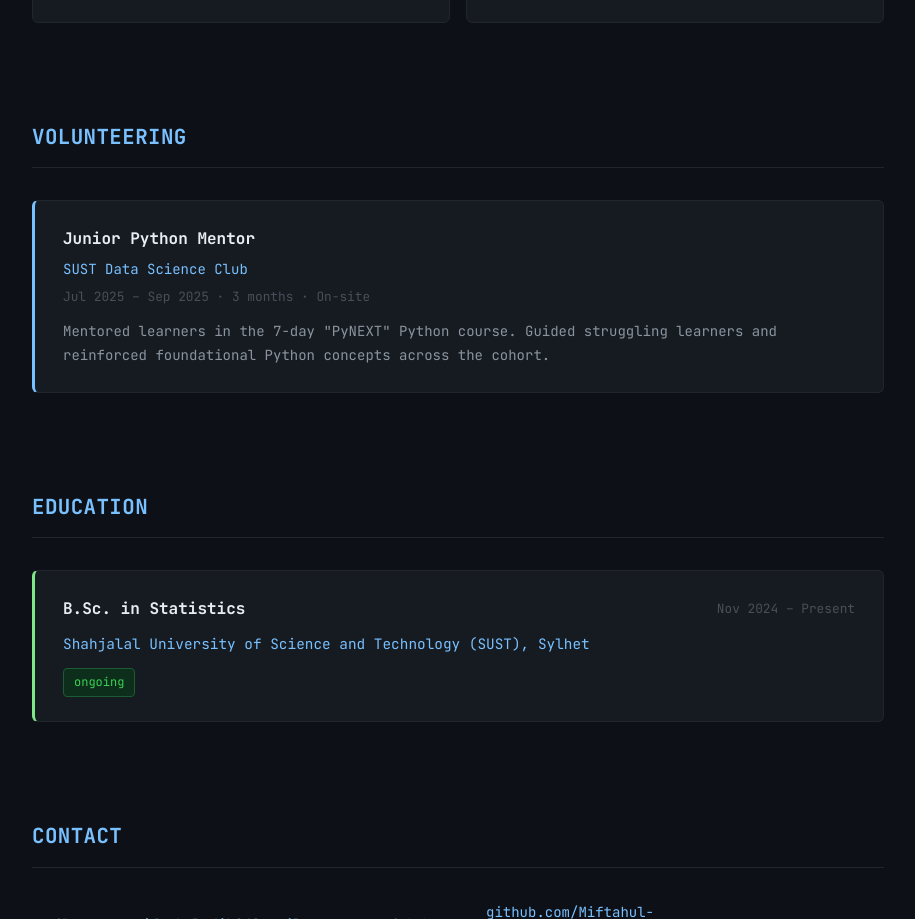
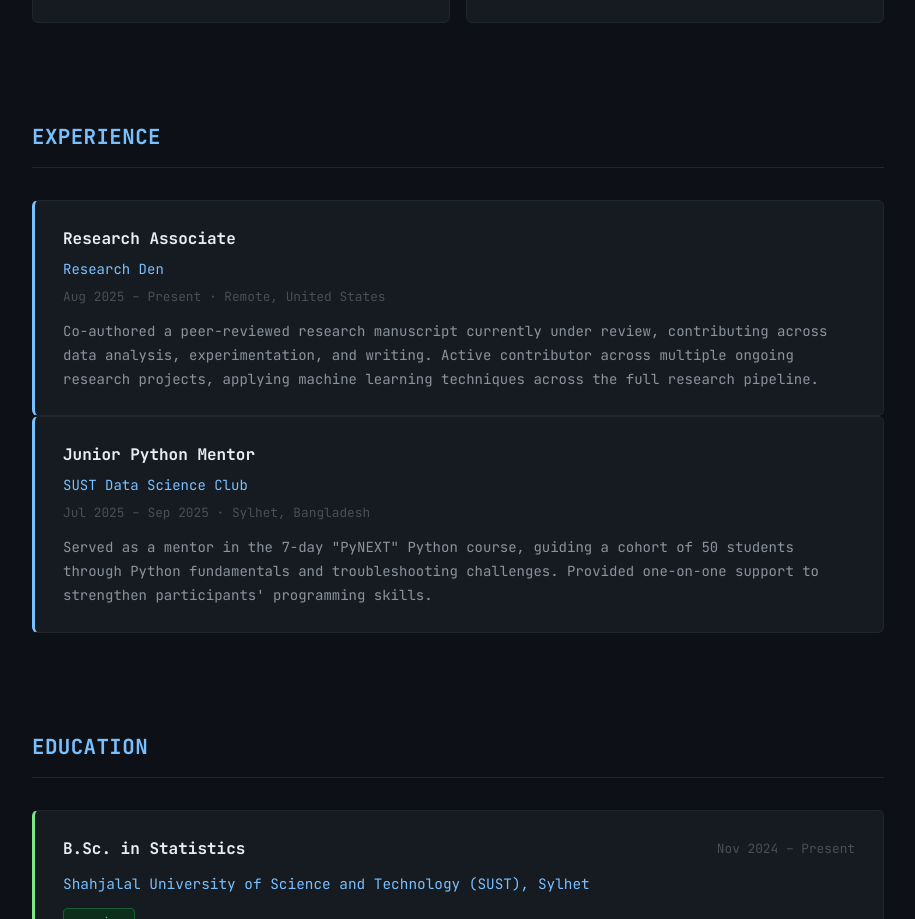
Before and after one commit to Miftahul-adib/my-portfolio, a React (Vite) app: page / in a window 1280 px wide. Shown: the part 4361-5280 px from the top of the page, without its empty margins (182-1097 px from the left). Built offline with nearby package versions, Linux system fonts and the light colour scheme.

Commit message:
Update Volunteering.jsx

```diff
--- a/src/components/Volunteering.jsx
+++ b/src/components/Volunteering.jsx
@@ -4,17 +4,29 @@ export default function Volunteering() {
   return (
     <section>
       <div className={styles.sectionHeader}>
-        <h2 className={styles.heading}>Volunteering</h2>
+        <h2 className={styles.heading}>Experience</h2>
       </div>
       <hr className={styles.rule} />
 
       <div className={styles.card}>
+        <span className={styles.role}>Research Associate</span>
+        <span className={styles.org}>Research Den</span>
+        <span className={styles.timeline}>Aug 2025 – Present · Remote, United States</span>
+        <p className={styles.description}>
+          Co-authored a peer-reviewed research manuscript currently under review, contributing
+          across data analysis, experimentation, and writing. Active contributor across multiple
+          ongoing research projects, applying machine learning techniques across the full research pipeline.
+        </p>
+      </div>
+
+      <div className={styles.card}>
         <span className={styles.role}>Junior Python Mentor</span>
         <span className={styles.org}>SUST Data Science Club</span>
-        <span className={styles.timeline}>Jul 2025 – Sep 2025 · 3 months · On-site</span>
+        <span className={styles.timeline}>Jul 2025 – Sep 2025 · Sylhet, Bangladesh</span>
         <p className={styles.description}>
-          Mentored learners in the 7-day "PyNEXT" Python course. Guided struggling
-          learners and reinforced foundational Python concepts across the cohort.
+          Served as a mentor in the 7-day "PyNEXT" Python course, guiding a cohort of 50 students
+          through Python fundamentals and troubleshooting challenges. Provided one-on-one support
+          to strengthen participants' programming skills.
         </p>
       </div>
     </section>
```
